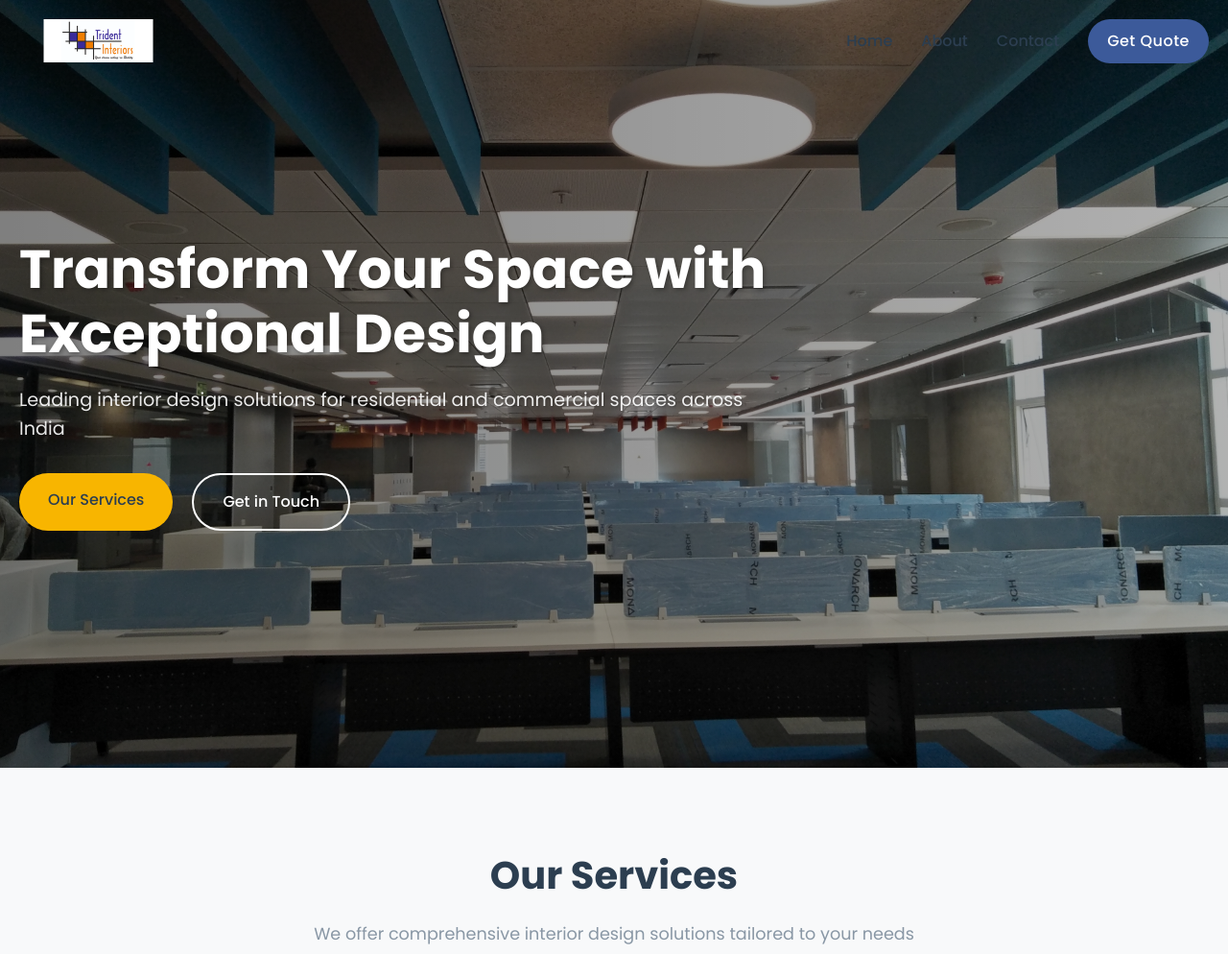
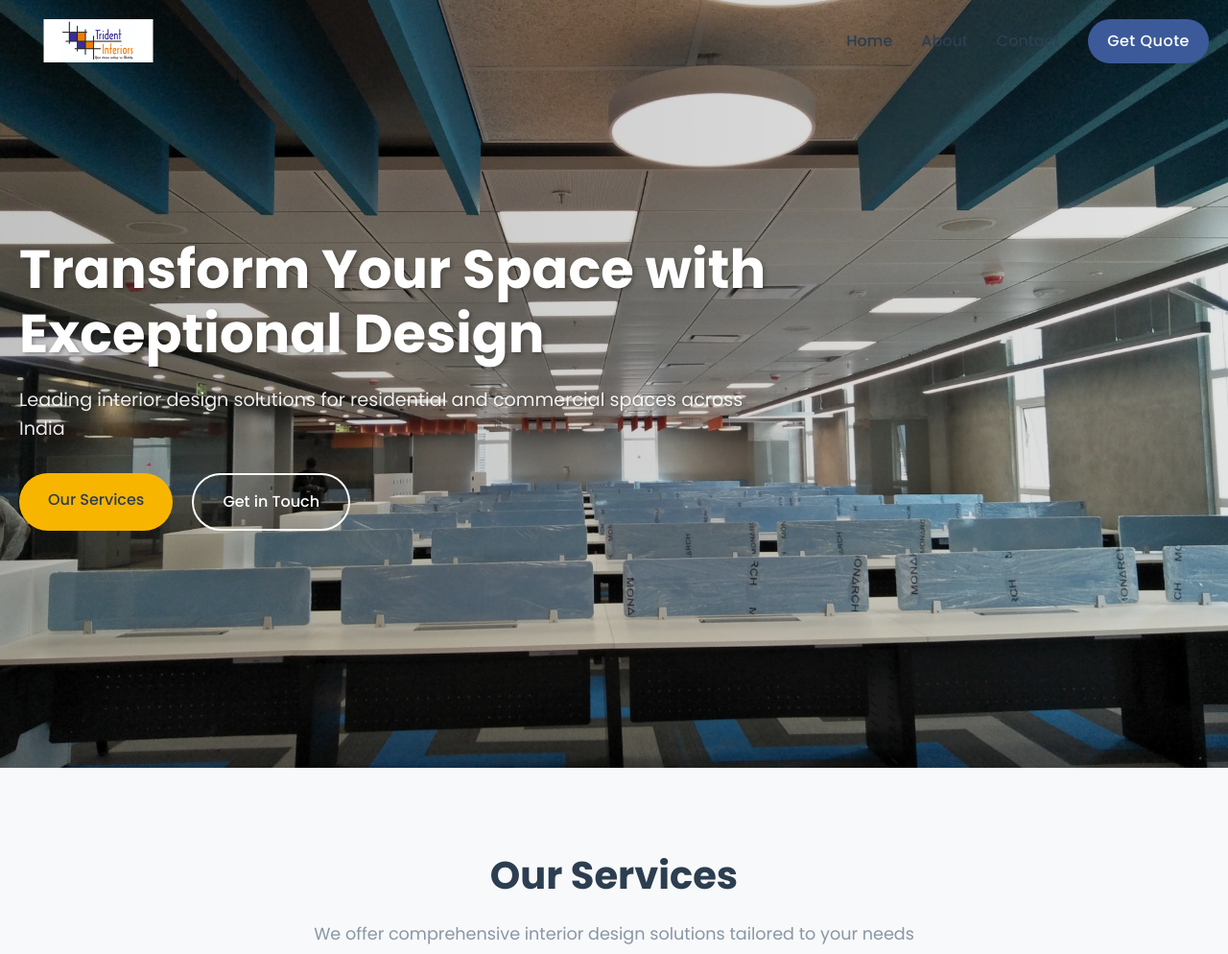
Before and after one commit to munish-02/myPersonalAssistant, a Flask app: page /trident in a window 1280 px wide. Shown: the top 994 px of the page at 96% size. Run offline with Flask 3, Linux system fonts and the light colour scheme.

Commit message:
fixing transparency for the last time hopefully

```diff
--- a/static/css/style.css
+++ b/static/css/style.css
@@ -196,8 +196,8 @@ button, .btn {
     height: 100%;
     background: linear-gradient(
         to right,
-        rgba(0, 0, 0, 0.5),
-        rgba(0, 0, 0, 0.3)
+        rgba(0, 0, 0, 0.24),
+        rgba(0, 0, 0, 0.104)
     );
     z-index: 2;
 }
@@ -1116,7 +1116,7 @@ section {
         right: -250px; /* Changed from left to right */
         width: 250px; /* Reduced width */
         height: auto; /* Auto height instead of full viewport */
-        background: rgba(255, 255, 255, 0.75); /* Slightly transparent */
+        background: rgba(255, 255, 255, 0.85); /* Slightly transparent */
         flex-direction: column;
         padding: 20px;
         transition: 0.3s cubic-bezier(0.4, 0, 0.2, 1);
```
